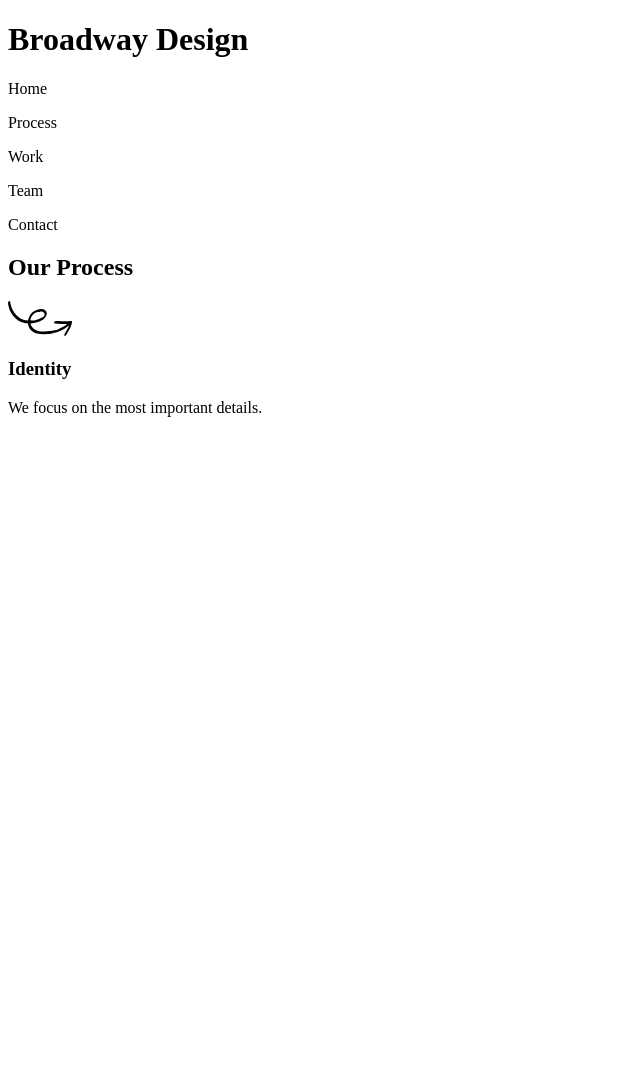
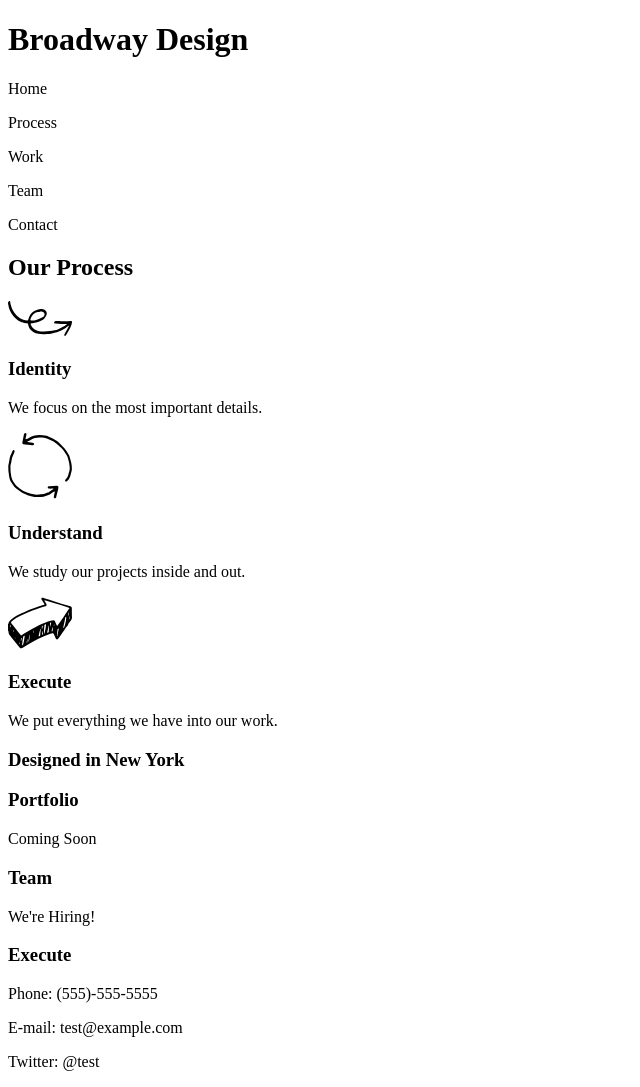
Before and after one commit to marianneschwab/broadway, a plain HTML site: page index.html in a window 1280 px wide. Shown: the whole page, without its empty margins (0-640 px from the left). Before the commit the page ends 800 px from the top, so only its background shows below. Drawn offline with Linux system fonts and the light colour scheme.

Commit message:
html only

```diff
--- a/index.html
+++ b/index.html
@@ -7,6 +7,7 @@
   </head>
   <body>
     <!--header-->
+
     <h1>Broadway Design</h1>
     <p>Home</p>
     <p>Process</p>
@@ -14,11 +15,37 @@
     <p>Team</p>
     <p>Contact</p>
 
+    <!--process-->
+
     <h2>Our Process</h2>
     <img src="./resources/images/identify.svg" alt="Identify">
     <h3>Identity</h3>
     <p>We focus on the most important details.</p>
 
+    <img src="./resources/images/understand.svg" alt="Understand">
+    <h3>Understand</h3>
+    <p>We study our projects inside and out.</p>
+
+    <img src="./resources/images/execute.svg" alt="Execute">
+    <h3>Execute</h3>
+    <p>We put everything we have into our work.</p>
+
+    <!--about-->
+    <h3>Designed in New York</h3>
+
+    <!--work-->
+    <h3>Portfolio</h3>
+    <p>Coming Soon</p>
+
+    <!--team-->
+    <h3>Team</h3>
+    <p>We're Hiring!</p>
+
+    <!--contact--><h3>Execute</h3>
+    <p>Phone: (555)-555-5555</p>
+    <p>E-mail: test@example.com</p>
+    <p>Twitter: @test</p>
+
 
   </body>
 </html>
```
